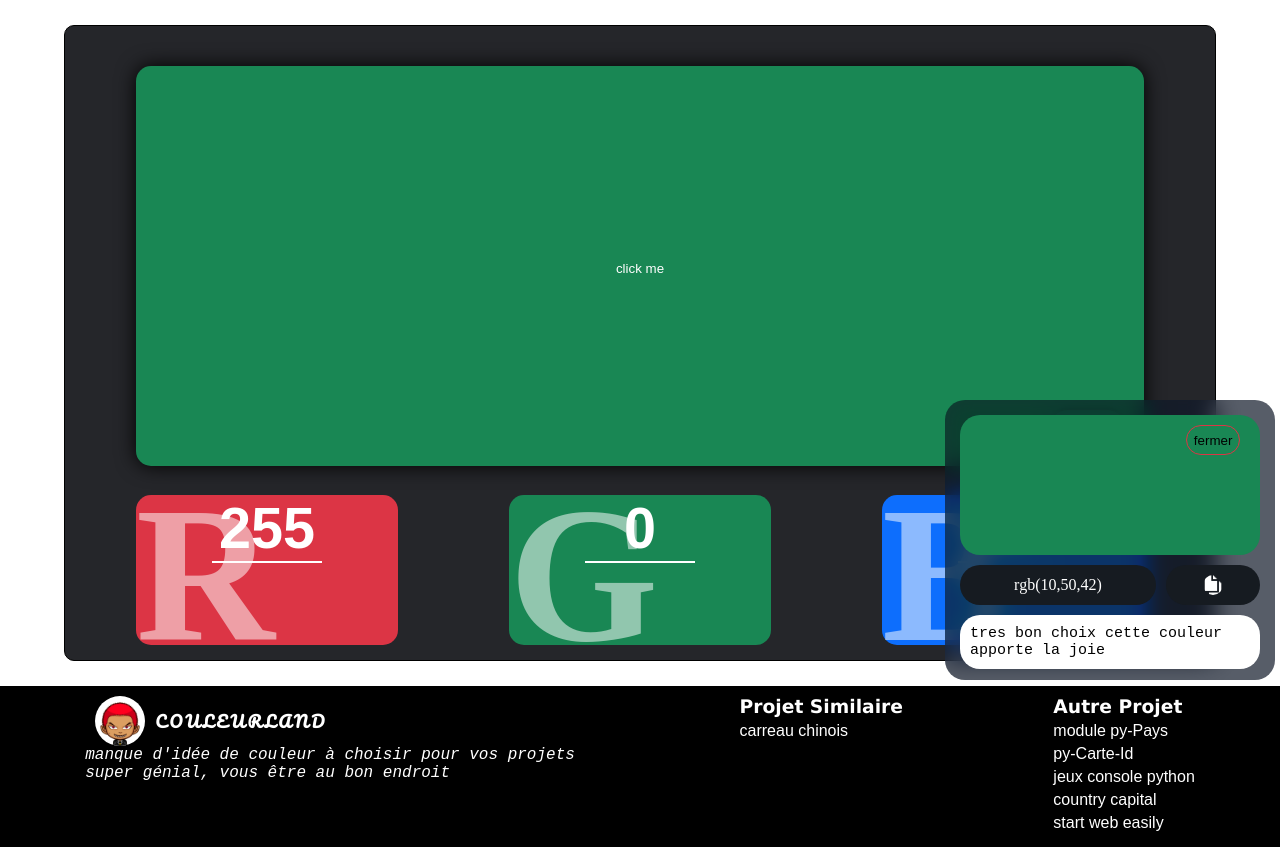
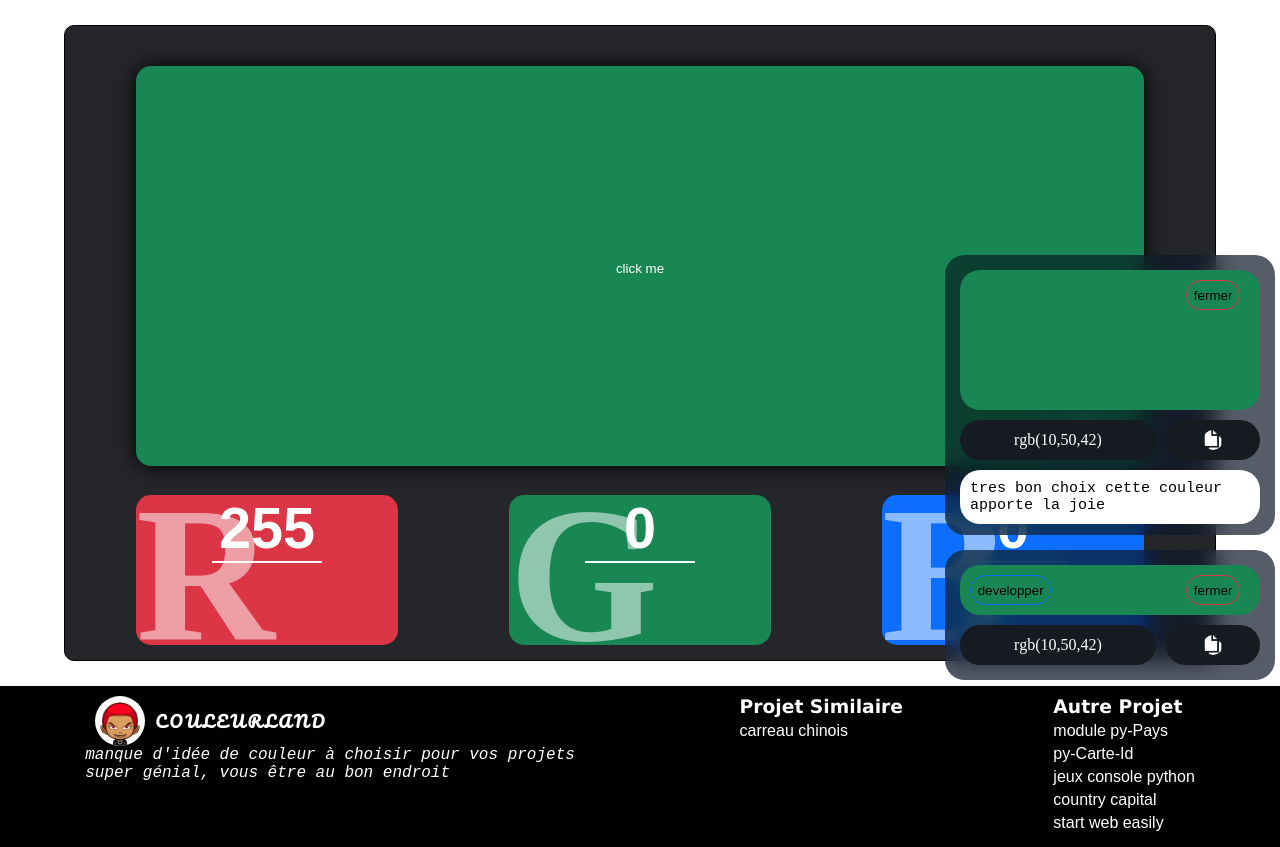
Before and after one commit to Tostenn/colorland, a PHP site: page / in a window 1280 px wide. Shown: the part 70-917 px from the top of the page. Run offline with PHP 8.4, Linux system fonts and the light colour scheme.

Commit message:
popup reduit instauré

```diff
--- a/index.html
+++ b/index.html
@@ -5,10 +5,10 @@
     <meta name="viewport" content="width=device-width, initial-scale=1.0">
     <meta http-equiv="X-UA-Compatible" content="IE=edge">
     <title>couleurland</title>
+    <link rel="stylesheet" href="/static/css/stylegenerale.css">
     <link rel="stylesheet" href="/static/css/pop.css">
     <link rel="stylesheet" href="/static/css/index.css">
     <link rel="stylesheet" href="/static/css/responsive.css">
-    <link rel="stylesheet" href="/static/css/stylegenerale.css">
     <link rel="icon" type="image/x-icon" href="ico.ico">
 </head>
 <body >
@@ -33,6 +33,21 @@
 
             <div class="pop">
                 <button class="cr">fermer</button>
+                <div class="pop-color"></div>
+                <div class="pop-text">
+                    <div class="rgb"><span>rgb(10,50,42)</span> </div>
+                    <button class="icon">
+                        <img src="/static/image/copier-alt.png" height="100%" alt="">
+                    </button>
+                    <div class="msg">
+                        tres bon choix cette couleur apporte la joie
+                    </div>
+                    <div class="author">by T_xOx_T</div>
+                </div>
+            </div>
+            <div class="pop second">
+                <button class="cr">fermer</button>
+                <button class="dn cr aff ">developper</button>
                 <div class="pop-color"></div>
                 <div class="pop-text">
                     <div class="rgb"><span>rgb(10,50,42)</span> </div>
--- a/static/css/pop.css
+++ b/static/css/pop.css
@@ -31,6 +31,7 @@
     margin: 45px 0;
     position: relative;
 }
+
 .pop::after{
     border-radius: 20px;
     content: '';
@@ -128,3 +129,23 @@
     width: 100%;
     display: block;
 }
+
+.pop.second{
+    height: 100px;
+}
+.pop.pop.second .pop-color{
+    height: 50%;
+}
+.pop.second .pop-text .msg{
+    display: none;
+}
+
+.pop.second .aff{
+    border-color: var(--cl-bleu);
+    display: block;
+    left: 10px;
+    right:auto;
+}
+.pop.second .aff:hover{
+    background-color: var(--cl-bleu);
+}
--- a/static/css/responsive.css
+++ b/static/css/responsive.css
@@ -88,6 +88,9 @@
         width: 80%;
 
     }
+    .pop.second{
+        display: none;
+    }
     .pop::after{
         content: none;
         background-color: transparent;
```
